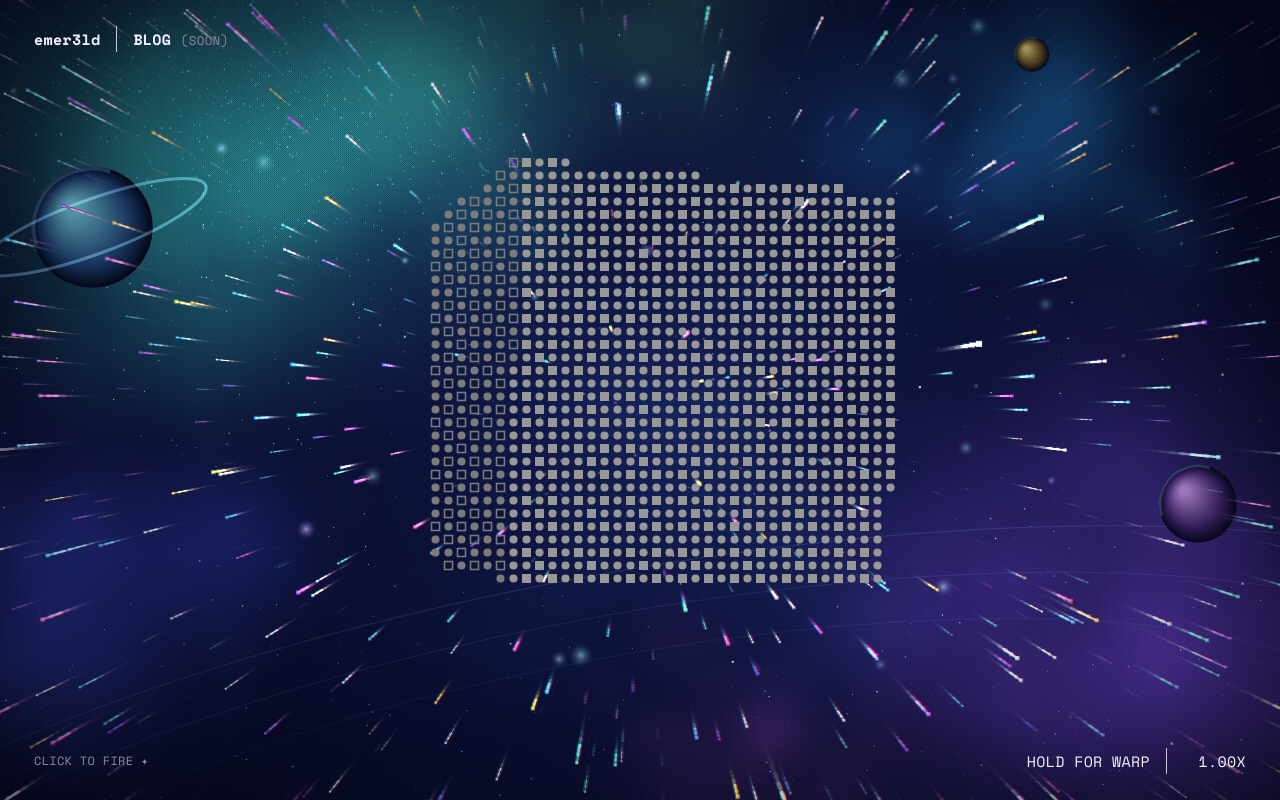
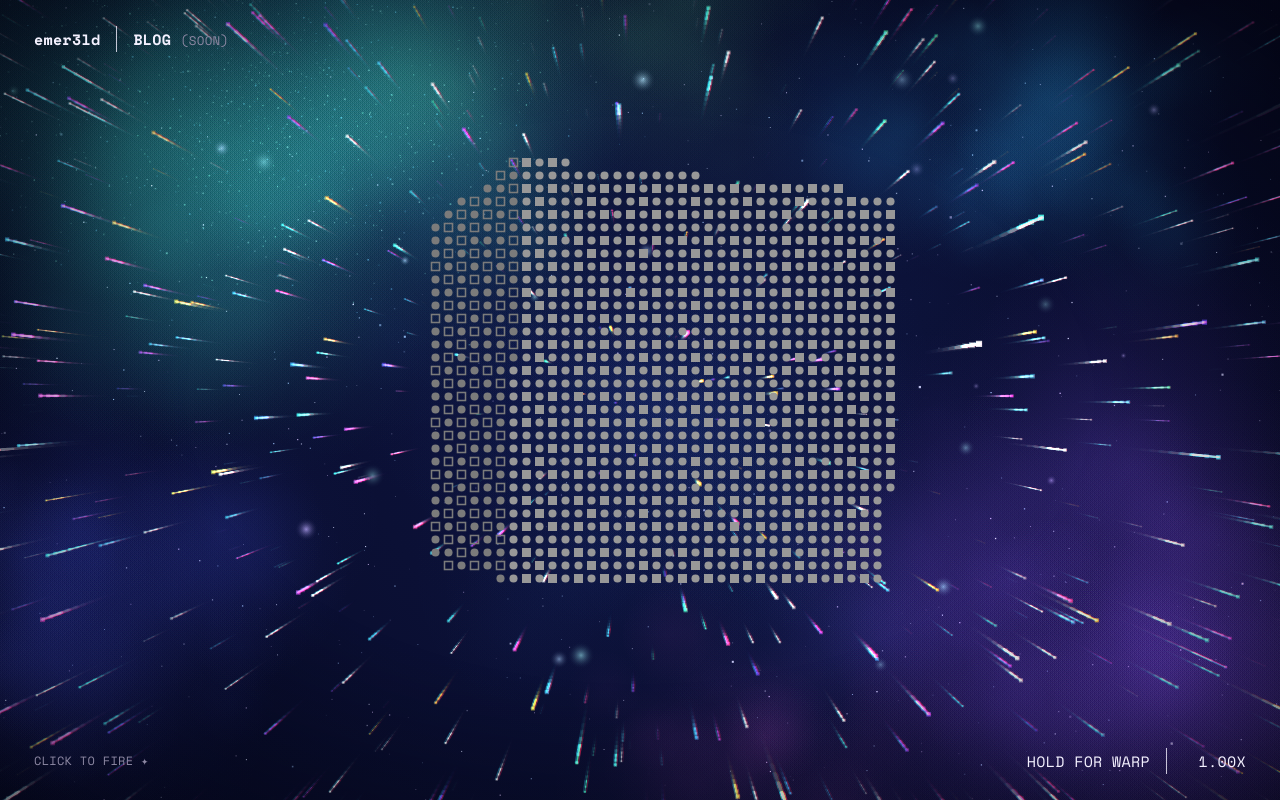
Before and after one commit to Emer3lds/emer3lds.github.io, a plain HTML site: page index.html in a window 1280 px wide. Drawn offline with nearby package versions, Linux system fonts and the light colour scheme; no server answers; animation ran at ten frames a second.

Commit message:
Remove planets and orbit lines from the nebula
Co-Authored-By: Claude Opus 5.5 <noreply@anthropic.com>

```diff
--- a/index.html
+++ b/index.html
@@ -33,6 +33,6 @@
     <span class="right"><span>HOLD FOR WARP</span><span class="sep"></span><span id="speed">1.00x</span></span>
   </footer>
 
-  <script type="module" src="main.js?v=3"></script>
+  <script type="module" src="main.js?v=4"></script>
 </body>
 </html>
--- a/main.js
+++ b/main.js
@@ -47,7 +47,7 @@ document.addEventListener("pointerleave", () => { pointer.active = false; holdin
 
 /* =========================================================
    0. nebula backdrop — deep navy, teal-green clouds, purple haze,
-      cyan glow, soft bokeh and a couple of far-off planets.
+      cyan glow and soft bokeh.
       painted once, then gently drifts + shifts with the cursor
    ========================================================= */
 const nebulaCanvas = document.getElementById("nebula");
@@ -64,26 +64,6 @@ function cloud(ctx, cx, cy, r, color, puffs, alpha) {
     g.addColorStop(1, `rgba(${color},0)`);
     ctx.fillStyle = g;
     ctx.fillRect(x - pr, y - pr, pr * 2, pr * 2);
-  }
-}
-
-function planet(ctx, x, y, r, light, dark, ring) {
-  ctx.globalCompositeOperation = "source-over";
-  const g = ctx.createRadialGradient(x - r * 0.35, y - r * 0.35, r * 0.1, x, y, r);
-  g.addColorStop(0, light);
-  g.addColorStop(0.7, dark);
-  g.addColorStop(1, "rgba(5,7,26,1)");
-  ctx.fillStyle = g;
-  ctx.beginPath(); ctx.arc(x, y, r, 0, Math.PI * 2); ctx.fill();
-  // rim light
-  ctx.globalCompositeOperation = "lighter";
-  ctx.strokeStyle = "rgba(140,230,255,0.25)";
-  ctx.lineWidth = Math.max(1, r * 0.06);
-  ctx.beginPath(); ctx.arc(x, y, r * 0.97, Math.PI * 0.9, Math.PI * 1.6); ctx.stroke();
-  if (ring) {
-    ctx.strokeStyle = "rgba(170,240,255,0.35)";
-    ctx.lineWidth = Math.max(1, r * 0.05);
-    ctx.beginPath(); ctx.ellipse(x, y, r * 2, r * 0.45, -0.35, 0, Math.PI * 2); ctx.stroke();
   }
 }
 
@@ -135,19 +115,6 @@ function paintNebula() {
     ctx.fillStyle = g;
     ctx.fillRect(x - r, y - r, r * 2, r * 2);
   }
-  // faint sweeping orbit lines
-  ctx.lineWidth = 1;
-  for (let i = 0; i < 3; i++) {
-    ctx.strokeStyle = `rgba(160,230,255,${0.05 + i * 0.03})`;
-    ctx.beginPath();
-    ctx.ellipse(w * 0.5, h * 1.05, big * (0.55 + i * 0.09), big * (0.16 + i * 0.03), -0.18, Math.PI * 1.05, Math.PI * 1.95);
-    ctx.stroke();
-  }
-  // a couple of far-off planets, kept to the edges so the head stays the star
-  const pr = Math.min(w, h);
-  planet(ctx, w * 0.1, h * 0.3, pr * 0.07, "#6fc6d8", "#1d3f6e", true);
-  planet(ctx, w * 0.9, h * 0.62, pr * 0.045, "#b58ad8", "#3b2066", false);
-  planet(ctx, w * 0.78, h * 0.1, pr * 0.02, "#e8d27a", "#5a4a20", false);
   ctx.globalCompositeOperation = "source-over";
 }
 function pick3(a) { return a[Math.floor(Math.random() * a.length)]; }
```
